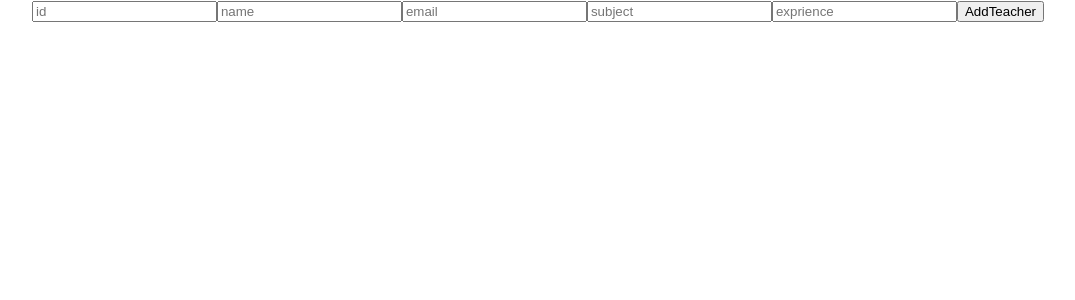
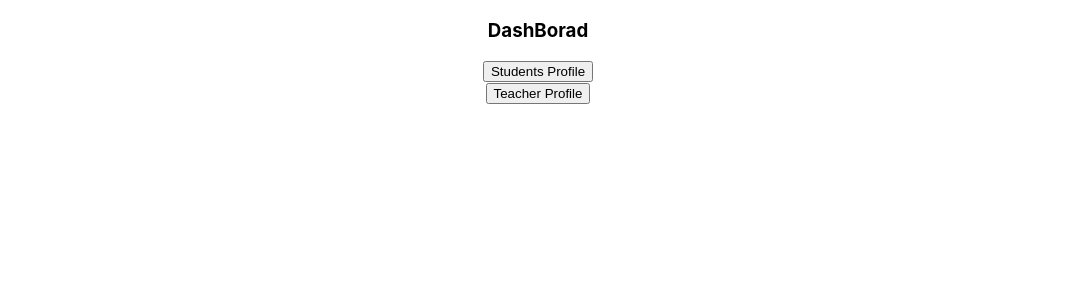
Before and after one commit to jayasudhakarchinnadurai/stu-and-teacher, a React (Create React App) app: page / in a window 1280 px wide. Shown: the top 300 px of the page, without its empty margins (102-1177 px from the left). Built offline with nearby package versions, Linux system fonts and the light colour scheme.

Commit message:
change all commit-m

```diff
--- a/src/App.js
+++ b/src/App.js
@@ -17,6 +17,22 @@ function App() {
     <div className="App">
 
 <Switch>
+<Route extact path="/">
+    <BaseApp></BaseApp>
+    </Route>
+
+<Route extact path='/teacher'>
+  <AddTeacher
+  teacher={teacher}
+  setteacher={setteacher}
+  ></AddTeacher>
+</Route>
+
+
+
+
+
+
 <Route>
   <Addteacherdata
   extact path='/teachers'
@@ -25,19 +41,13 @@ function App() {
   setteacher={setteacher}></Addteacherdata>
   </Route>
 
-<Route extact path='/'>
-  <AddTeacher
-  teacher={teacher}
-  setteacher={setteacher}
-  ></AddTeacher>
-</Route>
 
 
 
-    <Route extact path="/student">
-    <BaseApp></BaseApp>
-    </Route>
-    <Route extact path="/add">
+
+
+
+    <Route extact path="/addstu">
       <Addstudents
       user={user}
       setuser={setuser}
@@ -51,9 +61,6 @@ function App() {
      ></Student>
  </Route>
 
- <Route>
-
- </Route>
 
 </Switch>
     </div>
--- a/src/Data/base.js
+++ b/src/Data/base.js
@@ -6,9 +6,9 @@ function BaseApp(){
     return (
     <div>
         <h3>DashBorad</h3>
-        <button onClick={()=>history.push("/")}>Students Profile</button><br></br>
+        <button onClick={()=>history.push("/data")}>Students Profile</button><br></br>
 
-        <button >Teacher Profile</button>
+        <button onClick={()=>history.push("/teacher")} >Teacher Profile</button>
 
     </div>
 
```
